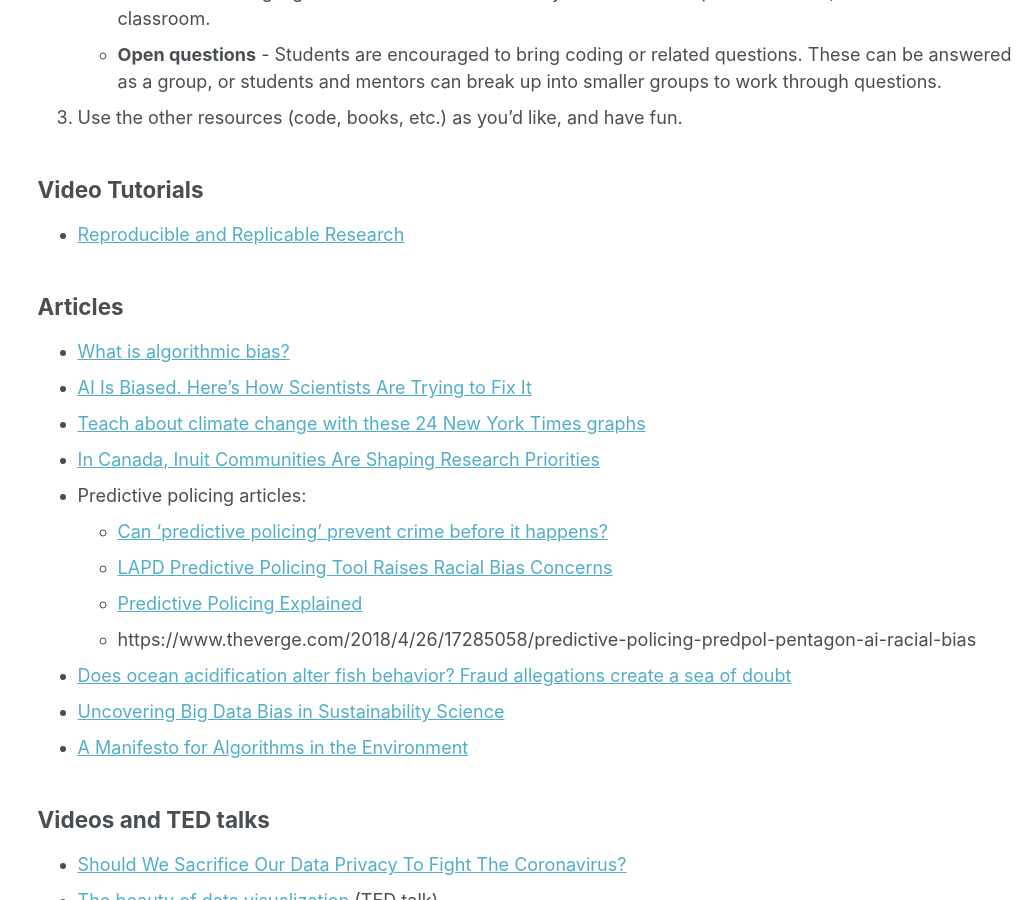
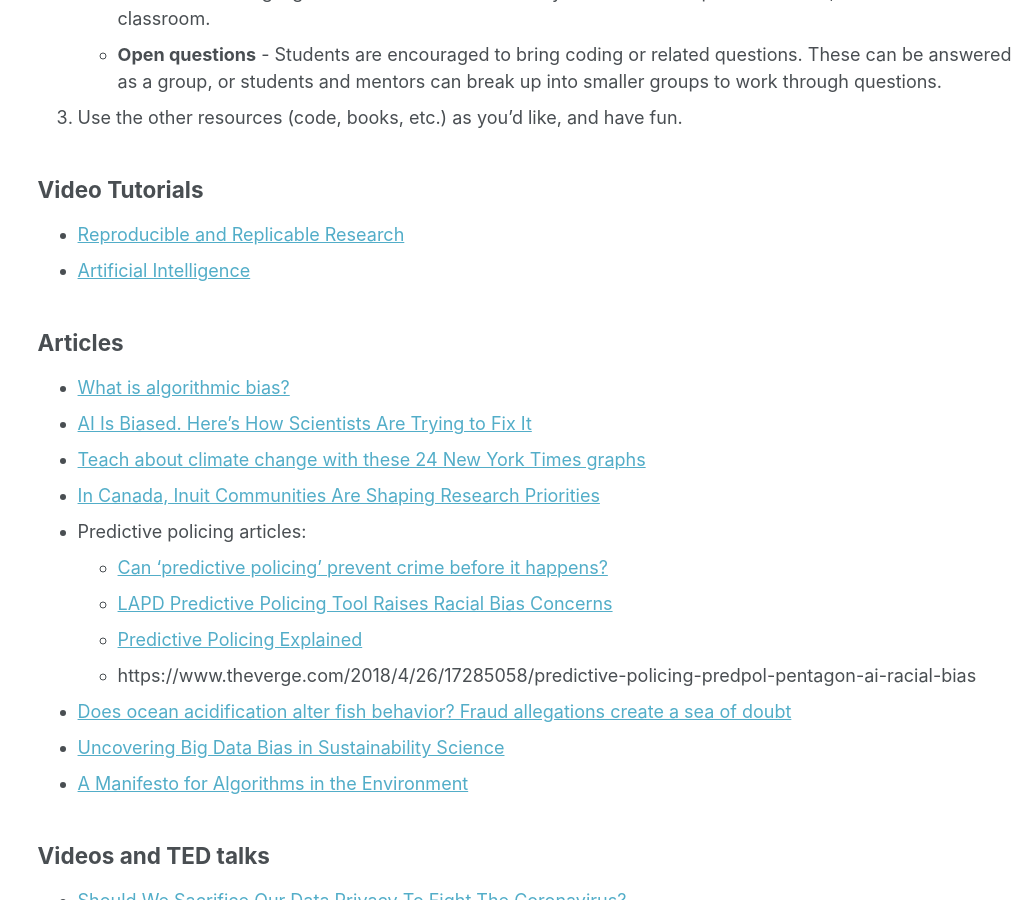
Before and after one commit to BigelowLab/bigelowlab.github.io, a Jekyll site: the page built from _pages/cafecode.md, in a window 1280 px wide and 900 px high, scrolled down 554 px. Shown: the whole window, without its empty margins (244-1280 px from the left). Built offline with Jekyll 4.4.1, drawn with Linux system fonts in a browser that asks for light colours.

Commit message:
added AI talk video

```diff
--- a/_pages/cafecode.md
+++ b/_pages/cafecode.md
@@ -20,7 +20,7 @@ We welcome anyone to use our summer intern Café Code curriculum. It's a flexibl
 ## Video Tutorials
 
 - [Reproducible and Replicable Research](https://drive.google.com/file/d/1I_Fuz2bNG0rHi8ZH72szMeftNTCJO7I6/view?usp=sharing)
-
+- [Artificial Intelligence](https://drive.google.com/file/d/1NJBcIoaTPFnX7S-VExU1GvSqDan6H1iZ/view?usp=sharing)
 
 ## Articles
 - [What is algorithmic bias?](https://bdtechtalks.com/2018/03/26/racist-sexist-ai-deep-learning-algorithms/)
```
